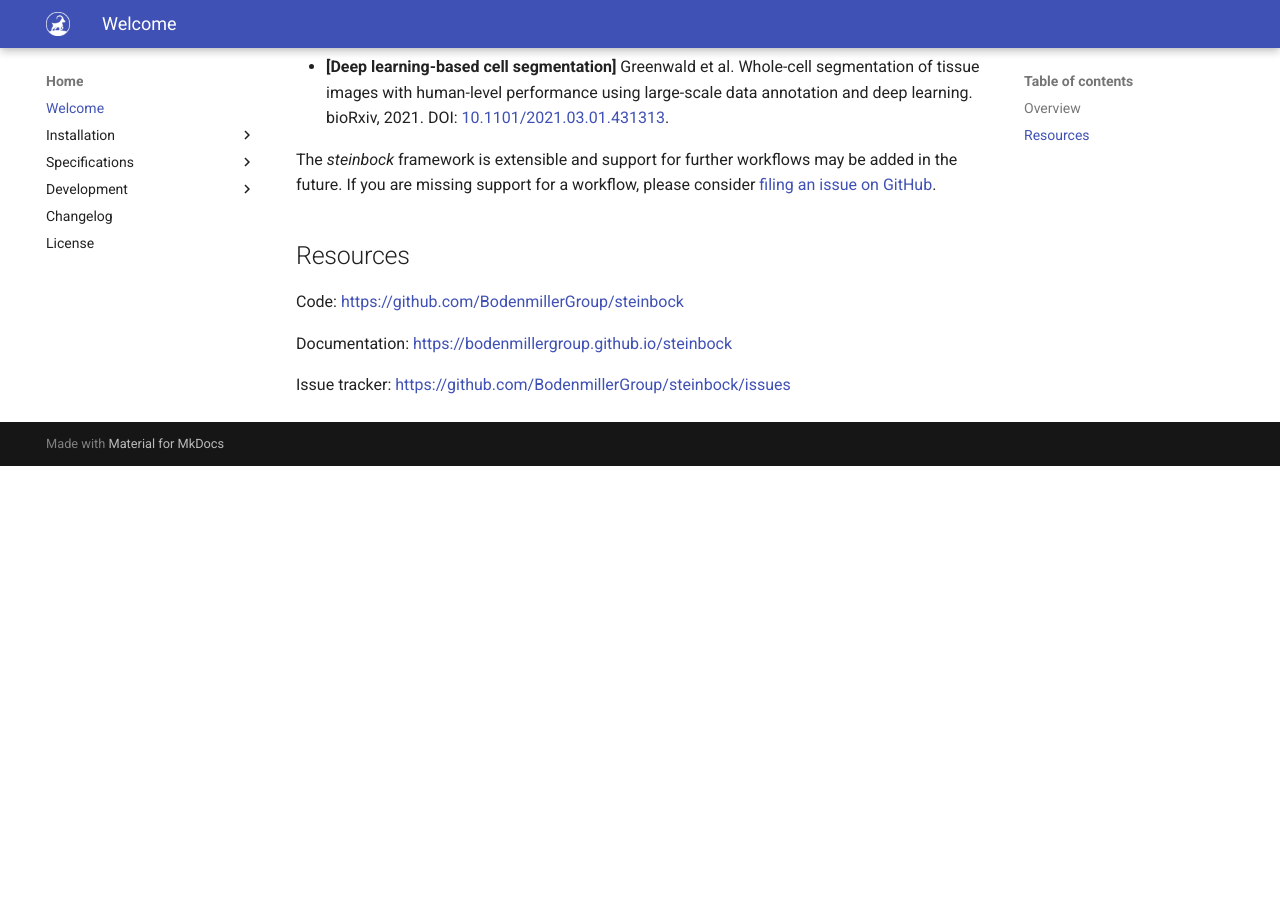
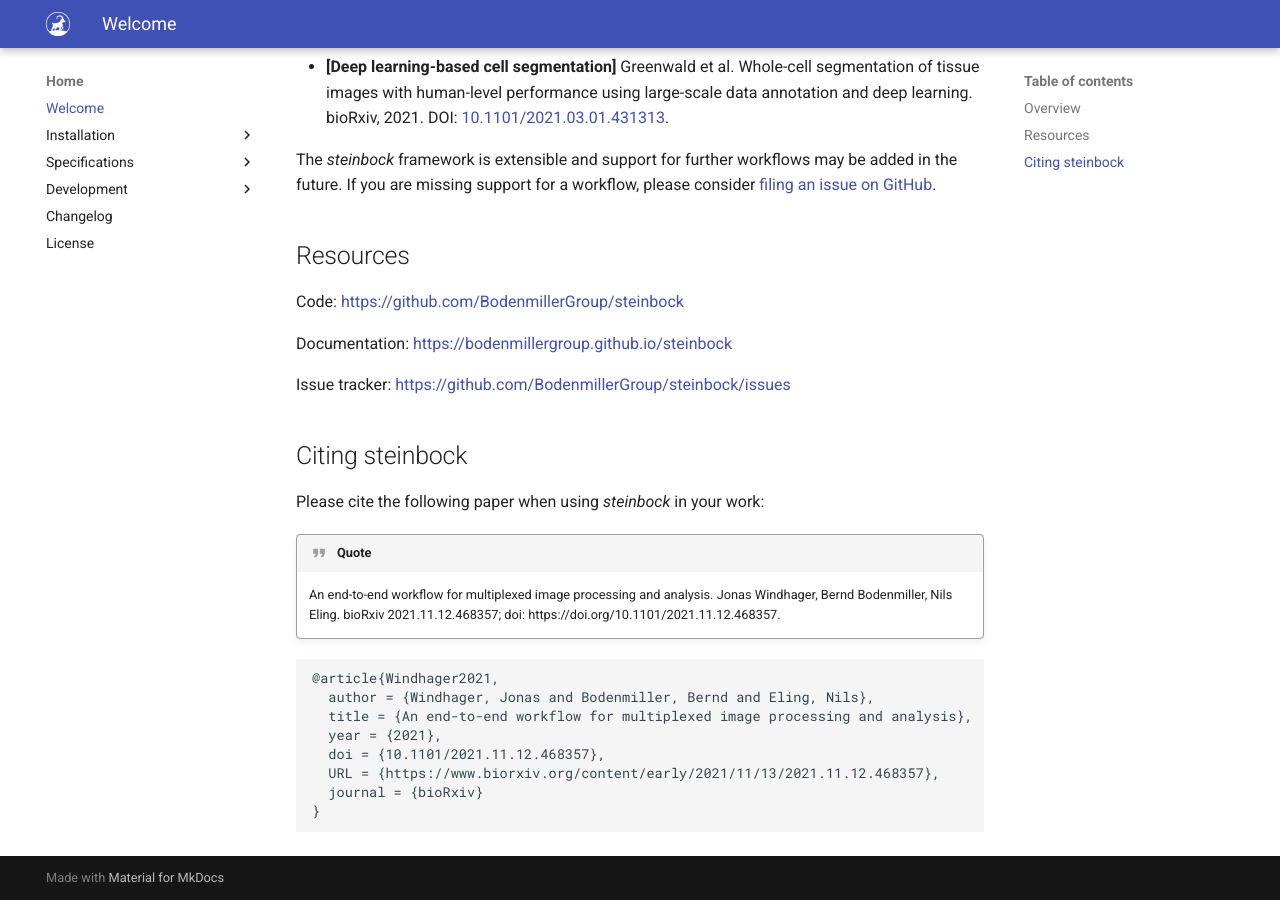
Before and after one commit to BodenmillerGroup/steinbock, an MkDocs documentation site: the page built from docs/index.md, in a window 1280 px wide and 900 px high, scrolled down 973 px. Built offline with MkDocs 1.6.1 and Material for MkDocs 9.7.7, drawn with Linux system fonts in a browser that asks for light colours; the version menu is left out; before the commit the page ends 1439 px from its top, so only the background shows below that.

Commit message:
Add citation

````diff
--- a/docs/index.md
+++ b/docs/index.md
@@ -36,3 +36,21 @@ Code: [https://github.com/BodenmillerGroup/steinbock](https://github.com/Bodenmi
 Documentation: [https://bodenmillergroup.github.io/steinbock](https://bodenmillergroup.github.io/steinbock)
 
 Issue tracker: [https://github.com/BodenmillerGroup/steinbock/issues](https://github.com/BodenmillerGroup/steinbock/issues)
+
+## Citing steinbock
+
+Please cite the following paper when using *steinbock* in your work:
+
+!!! quote
+    An end-to-end workflow for multiplexed image processing and analysis. Jonas Windhager, Bernd Bodenmiller, Nils Eling. bioRxiv 2021.11.12.468357; doi: https://doi.org/10.1101/2021.11.12.468357.
+
+```
+@article{Windhager2021,
+  author = {Windhager, Jonas and Bodenmiller, Bernd and Eling, Nils},
+  title = {An end-to-end workflow for multiplexed image processing and analysis},
+  year = {2021},
+  doi = {10.1101/2021.11.12.468357},
+  URL = {https://www.biorxiv.org/content/early/2021/11/13/2021.11.12.468357},
+  journal = {bioRxiv}
+}
+```
````
